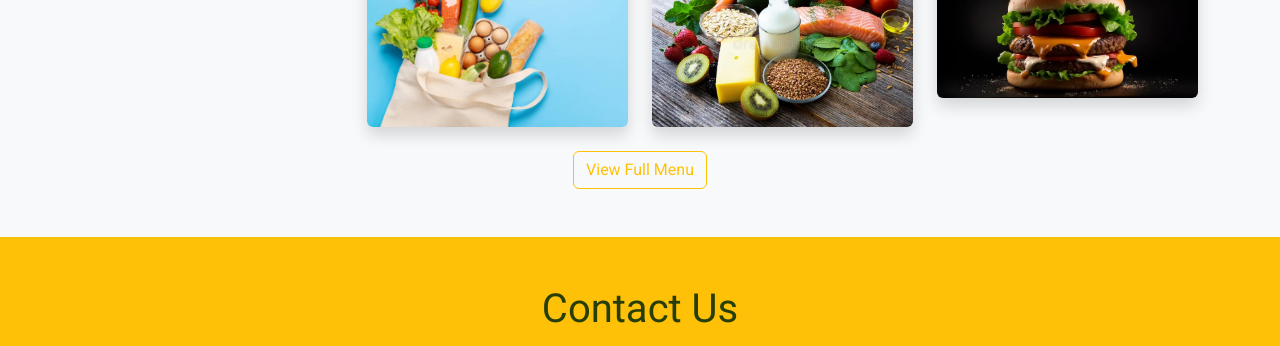
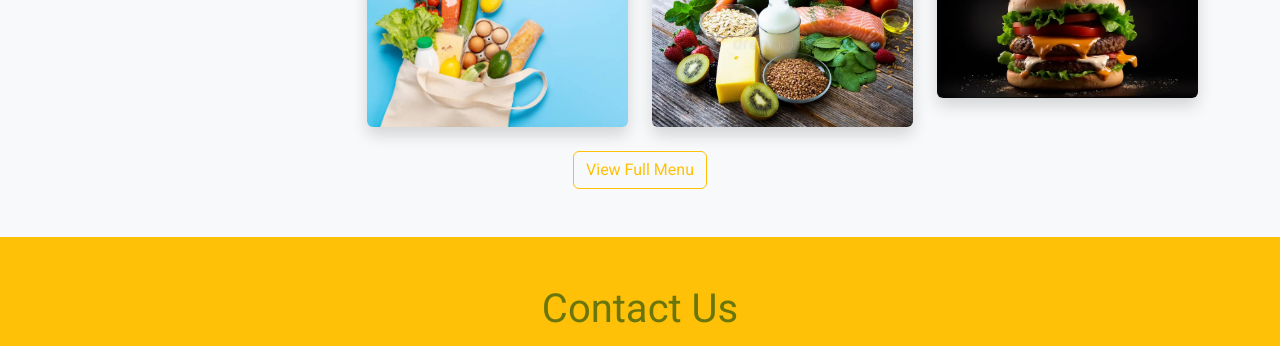
Before and after one commit to YusufDev15/Zeytuun-Restaurant, a plain HTML site: page index.html in a window 1280 px wide. Shown: the part 887-1233 px from the top of the page. Drawn offline with nearby package versions, Linux system fonts and the light colour scheme; a script that the page names is missing.

Commit message:
Update styles.css
Changing the main colour of the website

```diff
--- a/css/styles.css
+++ b/css/styles.css
@@ -1,6 +1,6 @@
 /* Global Variables */
 :root {
-  --primary-color: #273e06; /* Dark Green */
+  --primary-color: #6a760c; /* Dark Green */
   --secondary-color: #b5a642; /* Brass */
   --light-color: #e3dcc3; /* Light Brass */
   --white-color: #ffffff;
```
